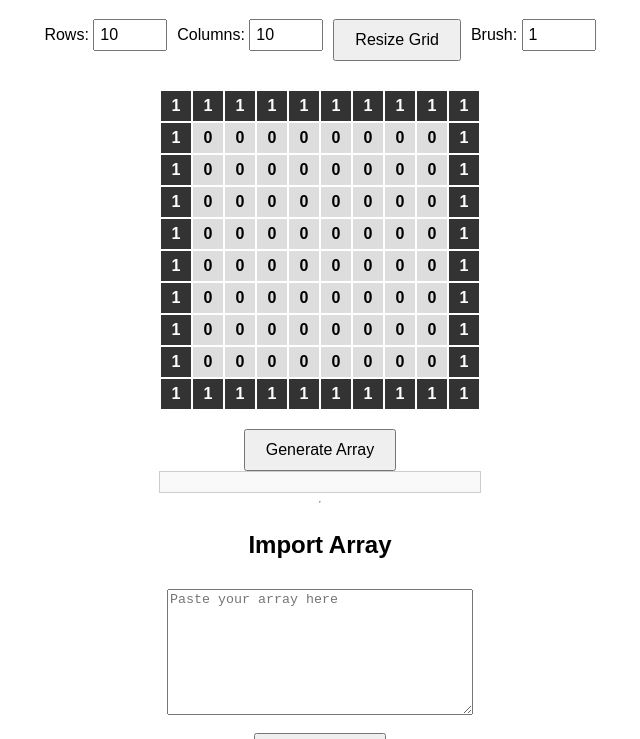
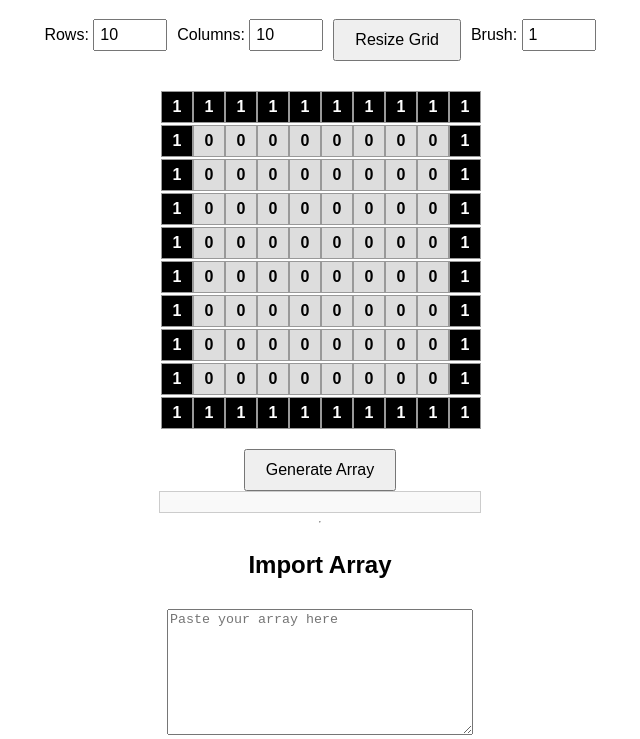
Before and after one commit to Cybrock9000/mapmaker9000, a plain HTML site: page index.html in a window 1280 px wide. Shown: the part 61-800 px from the top of the page, without its empty margins (320-960 px from the left). Drawn offline with Linux system fonts and the light colour scheme.

Commit message:
Update index.html

```diff
--- a/index.html
+++ b/index.html
@@ -22,17 +22,14 @@
     .cell {
       width: 30px;
       height: 30px;
-      background-color: #ddd;
       display: flex;
       justify-content: center;
       align-items: center;
       cursor: pointer;
       font-size: 16px;
       font-weight: bold;
-    }
-    .cell.active {
-      background-color: #333;
       color: white;
+      border: 1px solid #999;
     }
     #output {
       white-space: pre-wrap;
@@ -110,6 +107,21 @@
     let grid = [];
     let isPainting = false;
 
+    // 🎨 Number color map
+    const colorMap = {
+      0: "#ddd",    // empty
+      1: "#000000", // black wall
+      2: "#ff0000", // red
+      3: "#00ff00", // green
+      4: "#0000ff", // blue
+      5: "#ffff00", // yellow
+      6: "#ff00ff", // magenta
+      7: "#00ffff", // cyan
+      8: "#ff8800", // orange
+      9: "#8800ff", // purple
+      10: "#008888" // teal
+    };
+
     function createGrid(rows, cols, data = null) {
       gridContainer.innerHTML = '';
       gridContainer.style.gridTemplateColumns = `repeat(${cols}, 30px)`;
@@ -150,8 +162,10 @@
     }
 
     function updateCell(cell, r, c) {
-      cell.textContent = grid[r][c];
-      cell.classList.toggle('active', grid[r][c] !== 0);
+      const val = grid[r][c];
+      cell.textContent = val;
+      cell.style.backgroundColor = colorMap[val] || "#555"; // default gray if not mapped
+      cell.style.color = val === 0 ? "#000" : "#fff";
     }
 
     function paintCell(cell) {
```
